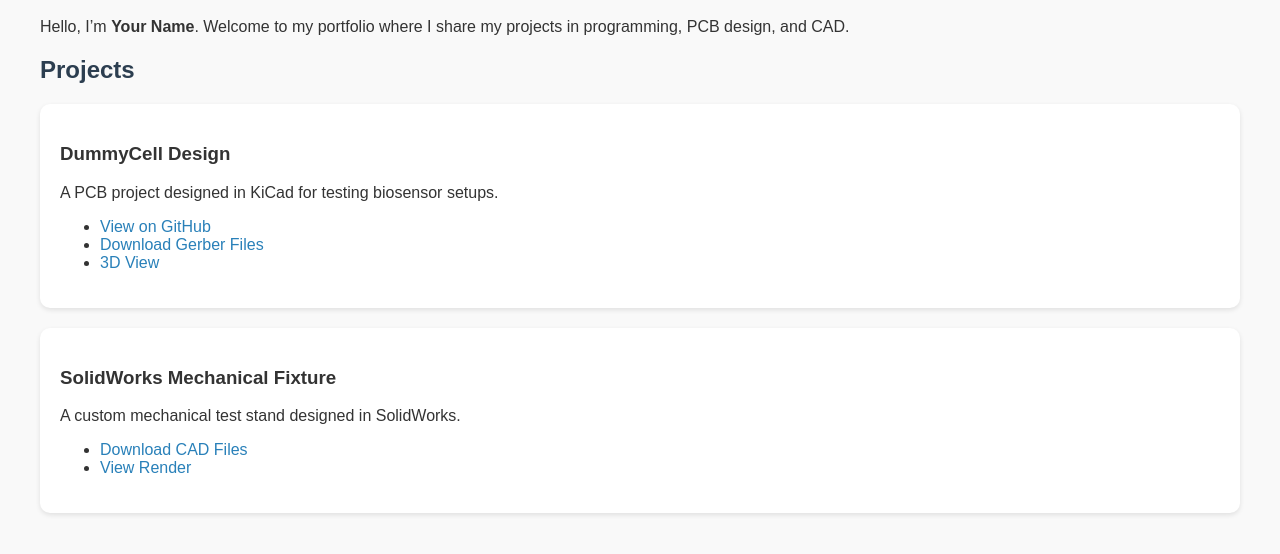
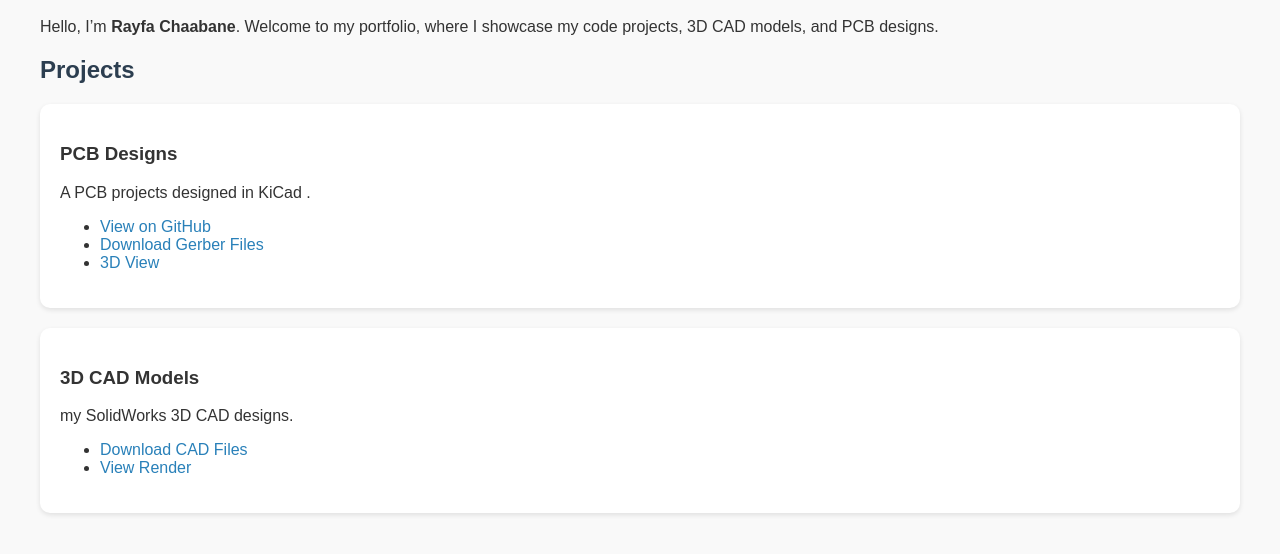
Before and after one commit to Chaabane-Rayfa/Chaabane-Rayfa.github.io, a plain HTML site: page index.html in a window 1280 px wide. Shown: the part 80-634 px from the top of the page. Drawn offline with Linux system fonts and the light colour scheme.

Commit message:
Update index.html

```diff
--- a/index.html
+++ b/index.html
@@ -32,13 +32,13 @@
 </head>
 <body>
   <h1>My Engineering Portfolio</h1>
-  <p>Hello, I’m <strong>Your Name</strong>. Welcome to my portfolio where I share my projects in programming, PCB design, and CAD.</p>
+  <p>Hello, I’m <strong>Rayfa Chaabane</strong>. Welcome to my portfolio, where I showcase my code projects, 3D CAD models, and PCB designs.</p>
 
   <h2>Projects</h2>
 
   <div class="project">
-    <h3>DummyCell Design</h3>
-    <p>A PCB project designed in KiCad for testing biosensor setups.</p>
+    <h3>PCB Designs</h3>
+    <p>A PCB projects designed in KiCad .</p>
     <ul>
       <li><a href="https://github.com/YourUsername/DummyCell_Design" target="_blank">View on GitHub</a></li>
       <li><a href="files/DummyCell_Gerbers.zip" target="_blank">Download Gerber Files</a></li>
@@ -47,8 +47,8 @@
   </div>
 
   <div class="project">
-    <h3>SolidWorks Mechanical Fixture</h3>
-    <p>A custom mechanical test stand designed in SolidWorks.</p>
+    <h3>3D CAD Models</h3>
+    <p>my SolidWorks 3D CAD designs.</p>
     <ul>
       <li><a href="files/Fixture.zip" target="_blank">Download CAD Files</a></li>
       <li><a href="images/fixture_render.png" target="_blank">View Render</a></li>
```
